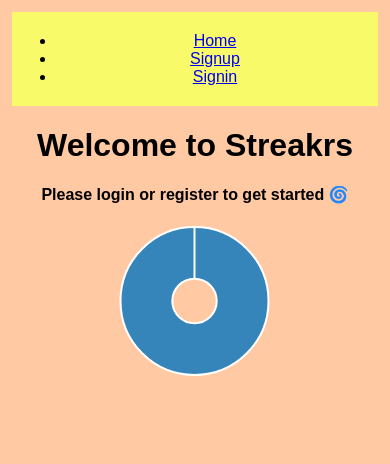
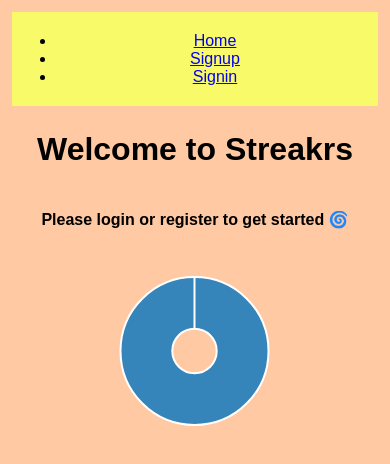
Before and after one commit to danigunawan/streakers-client, a React (Create React App) app: page / in a window 390 px wide. Shown: the top 464 px of the page. Built offline with nearby package versions, Linux system fonts and the light colour scheme.

Commit message:
make chart on home page responsive

```diff
--- a/src/App.css
+++ b/src/App.css
@@ -13,6 +13,14 @@
 
 .welcome {
   height: 100%;
+  display: flex;
+  flex-direction: column;
+  align-content: center;
+  justify-content: center;
+}
+
+.chart {
+  margin: 25px;
 }
 
 .activities {
--- a/src/components/Welcome.js
+++ b/src/components/Welcome.js
@@ -23,10 +23,12 @@ export default class Welcome extends Component {
           <h1> Welcome to Streakrs </h1>
           <div className="chart">
             <Doughnut
+              className="doughnut"
               data={this.state.chartData}
               options={{
-                  maintainAspectRatio: false,
+                  maintainAspectRatio: true,
                   cutoutPercentage: 30,
+                  responsive: true,
                   legend: {
                     display: false
                   }
```
